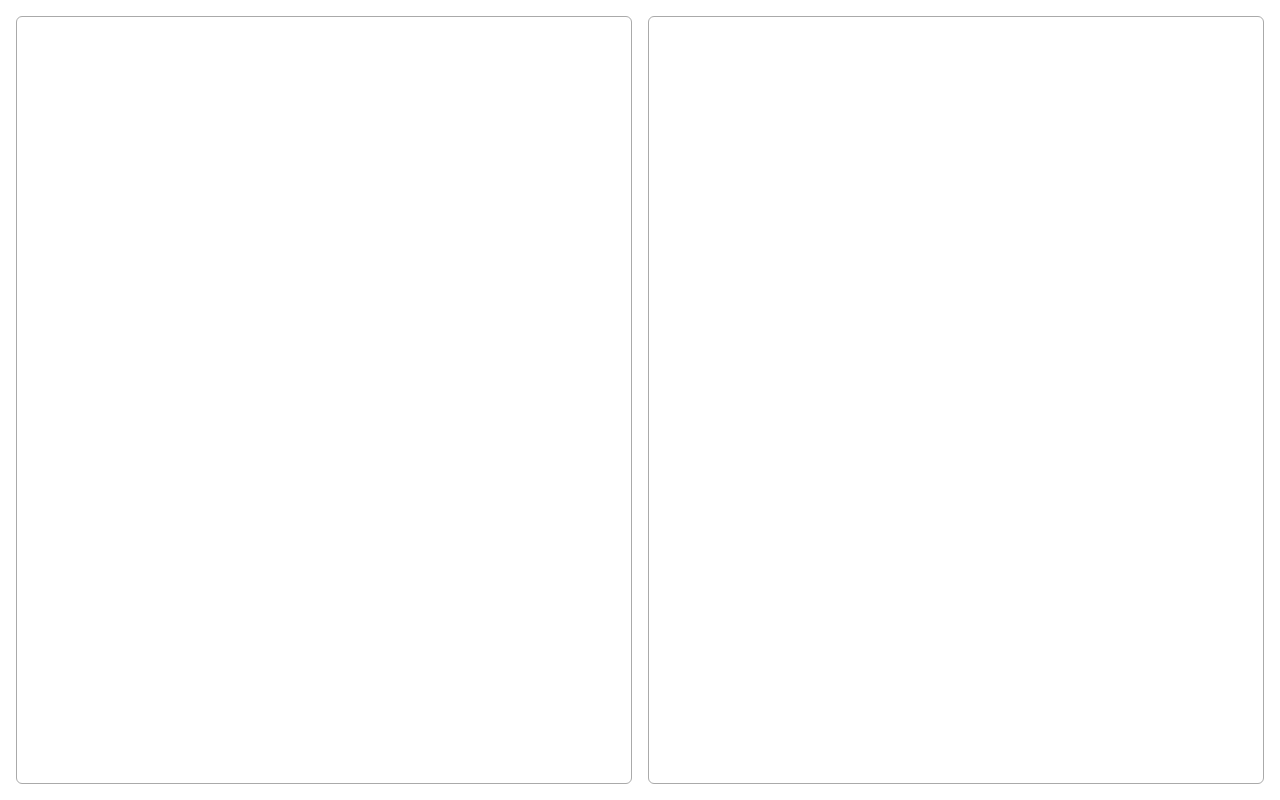
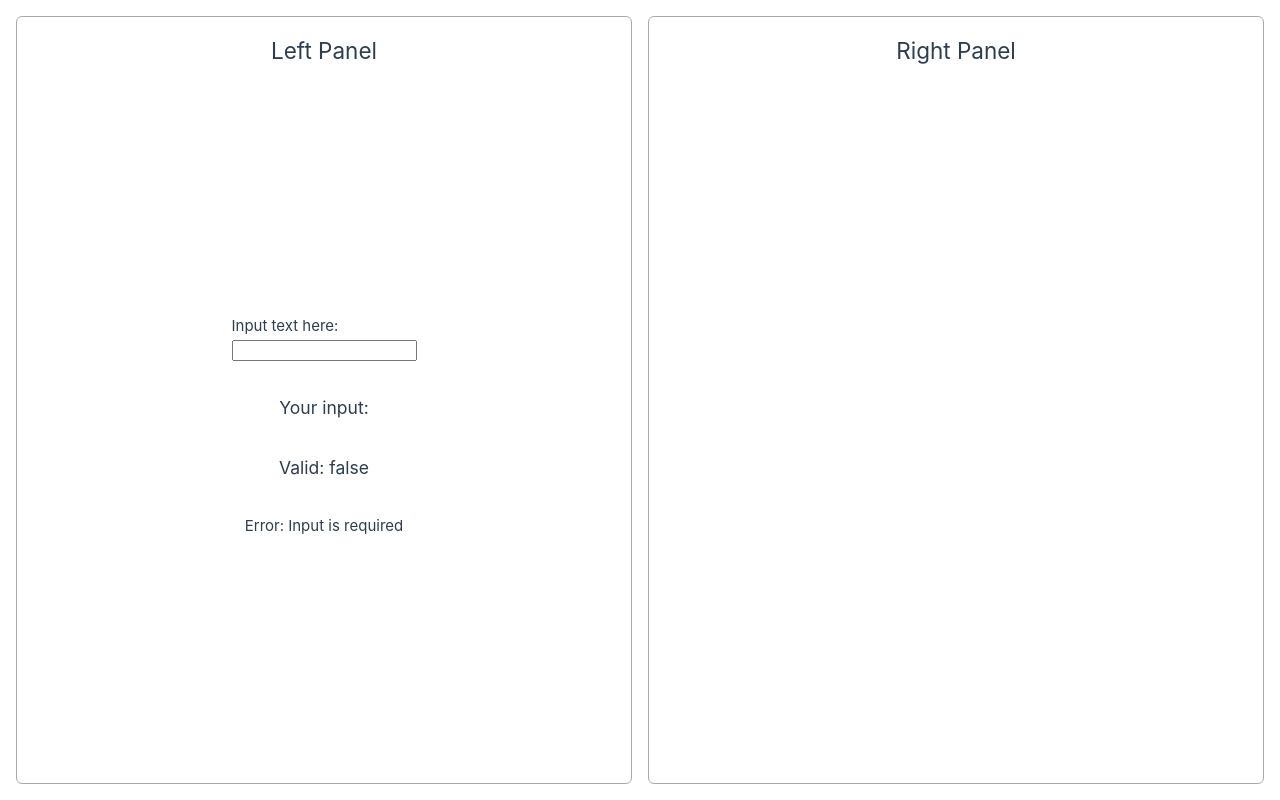
Before and after one commit to James-Dumas/vue-composition-example, a Vue app: page / in a window 1280 px wide. Built offline with nearby package versions, Linux system fonts and the light colour scheme.

Commit message:
basic options API example

```diff
--- a/src/assets/main.css
+++ b/src/assets/main.css
@@ -23,9 +23,20 @@ html, body, #app {
   display: flex;
   flex-direction: column;
   align-items: center;
-  justify-content: space-evenly;
+  justify-content: flex-start;
   gap: 16px;
   padding: 16px;
   border: 1px solid #aaa;
   border-radius: 6px;
 }
+
+.panel-body {
+  height: 100%;
+  width: 100%;
+  display: flex;
+  flex-direction: column;
+  align-items: center;
+  justify-content: center;
+  gap: 32px;
+  flex-grow: 1;
+}
--- a/src/components/LeftPanel.vue
+++ b/src/components/LeftPanel.vue
@@ -1,13 +1,46 @@
 <template>
     <div class="panel">
-
+        <h2>Left Panel</h2>
+        <div class="panel-body">
+            <div>
+                <p>Input text here:</p>
+                <input v-model="inputText" @input="validateInput()">
+            </div>
+            <h3>Your input: {{ inputText }}</h3>
+            <h3>Valid: {{ isValid }}</h3>
+            <p v-if="errorMessage != null">Error: {{ errorMessage }}</p>
+            <p v-else>Input OK!</p>
+        </div>
     </div>
 </template>
 
 <script>
-
+export default {
+    name: 'LeftPanel',
+    data: () => ({
+        inputText: '',
+        isValid: false,
+        errorMessage: null,
+    }),
+    methods: {
+        validateInput() {
+            if (this.inputText.length == 0) {
+                this.isValid = false
+                this.errorMessage = 'Input is required'
+            } else if (this.inputText.length < 8) {
+                this.isValid = false
+                this.errorMessage = 'Input is too short'
+            } else if (this.inputText.length > 20) {
+                this.isValid = false
+                this.errorMessage = 'Input is too long'
+            } else {
+                this.isValid = true
+                this.errorMessage = null
+            }
+        },
+    },
+    mounted() {
+        this.validateInput()
+    },
+}
 </script>
-
-<style scoped>
-
-</style>
--- a/src/components/RightPanel.vue
+++ b/src/components/RightPanel.vue
@@ -1,6 +1,8 @@
 <template>
     <div class="panel">
-
+        <h2>Right Panel</h2>
+        <div class="panel-body">
+        </div>
     </div>
 </template>
 
```
Also changed, not shown: src/composables/useValidator.js (+20 -3 lines).
